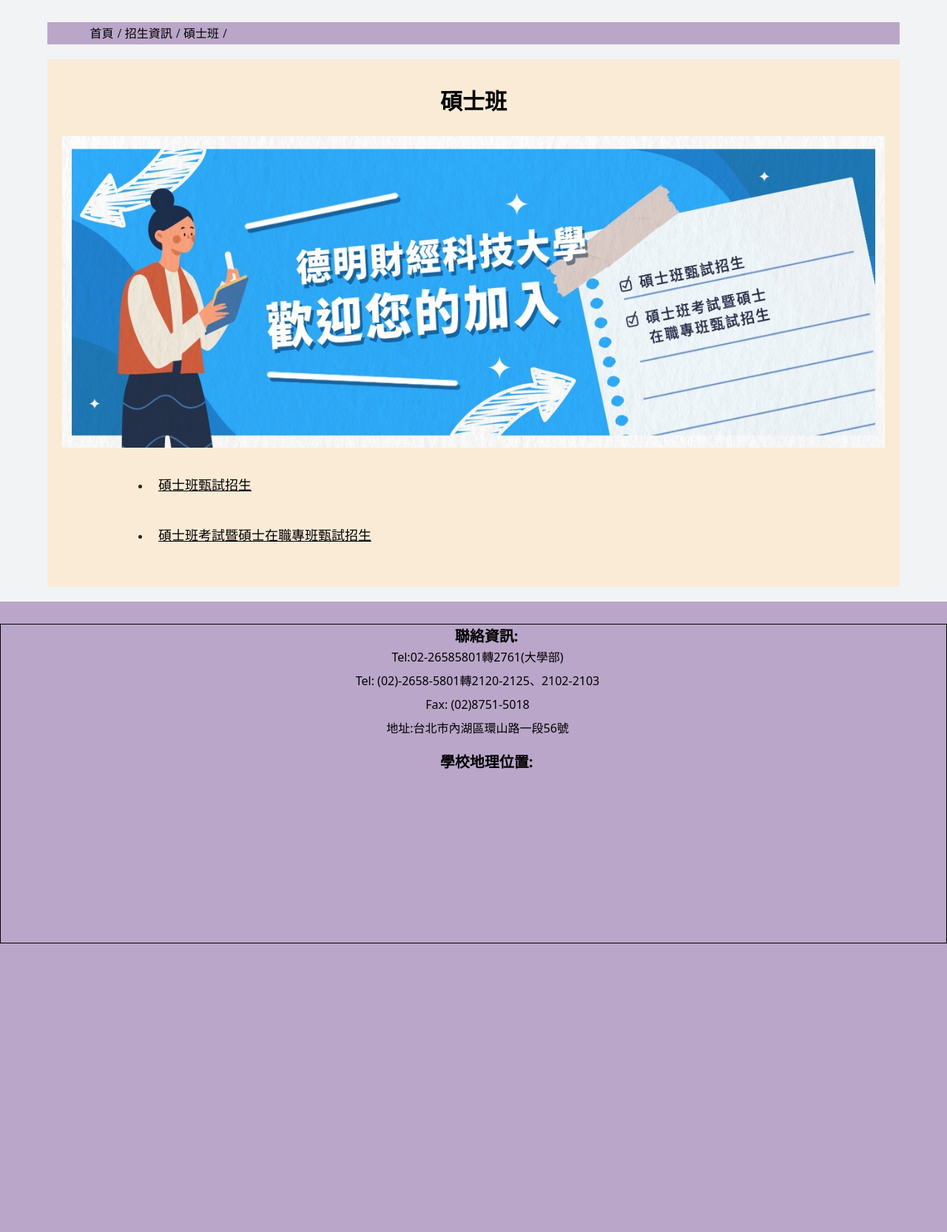
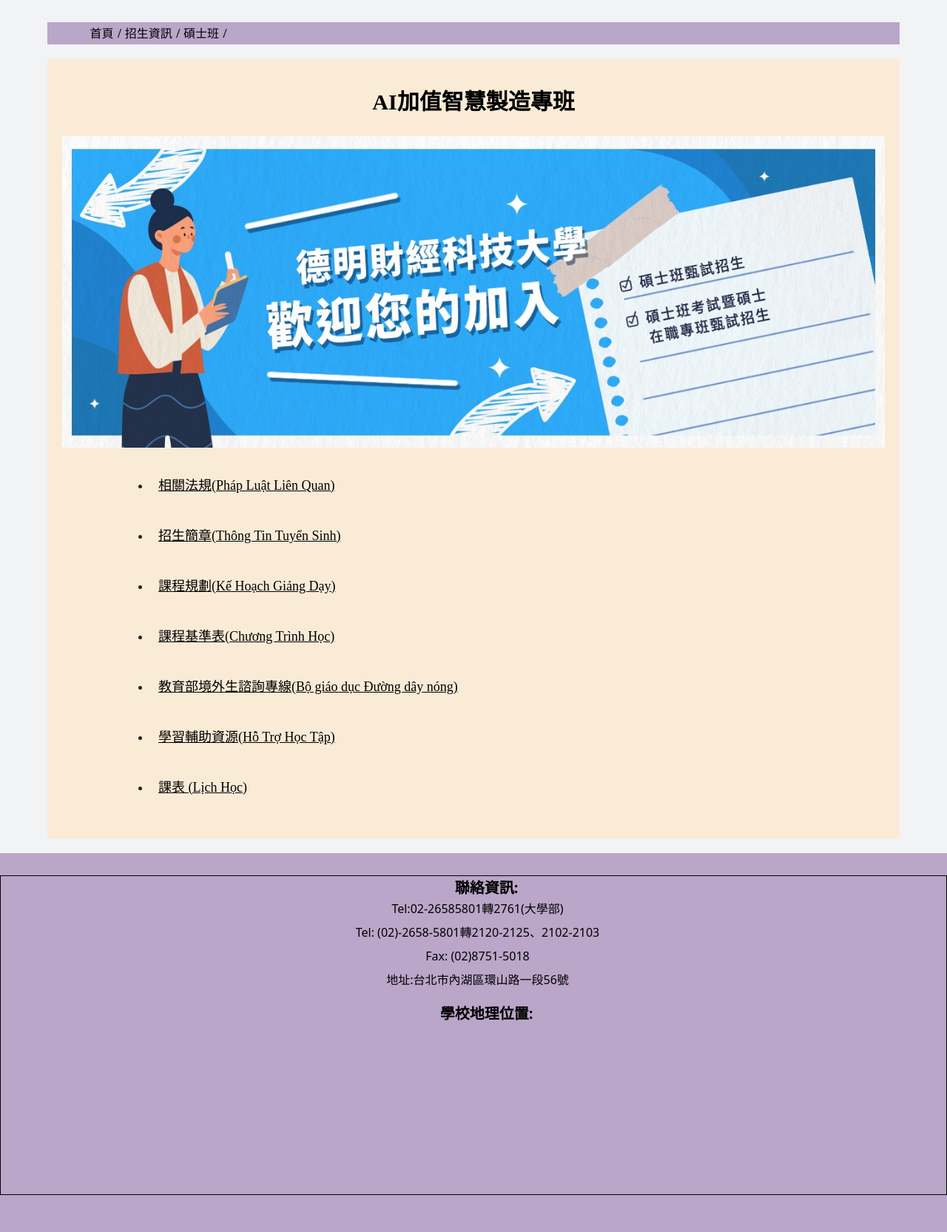
Before and after one commit to PinQiH/DMIS_IM, a PHP site: page /DMIS_IM/pages/navbar-sublist/Admissions-List/masterDegree.php in a window 1280 px wide. Shown: the part 219-1884 px from the top of the page at 74% size. Before the commit the page ends 1494 px from the top, so only its background shows below. Run offline with PHP 8.4, Linux system fonts and the light colour scheme; grey boxes are pictures that could not be loaded.

Commit message:
修改導覽頁

```diff
--- a/components/Header/header.php
+++ b/components/Header/header.php
@@ -145,23 +145,23 @@
                                             <li>
                                                 <hr class="dropdown-divider">
                                             </li>
-                                            <li><a class="dropdown-item" href="./pages/navbar-sublist/Admissions-List/gra2.php">課程規劃(Kế Hoạch Giảng Dạy)</a></li>
+                                            <li><a class="dropdown-item" href="./pages/navbar-sublist/Admissions-List/gra3.php">課程規劃(Kế Hoạch Giảng Dạy)</a></li>
                                             <li>
                                                 <hr class="dropdown-divider">
                                             </li>
-                                            <li><a class="dropdown-item" href="./pages/navbar-sublist/Admissions-List/gra2.php">課程基準表(Chương Trình Học)</a></li>
+                                            <li><a class="dropdown-item" href="./pages/navbar-sublist/Admissions-List/gra4.php">課程基準表(Chương Trình Học)</a></li>
                                             <li>
                                                 <hr class="dropdown-divider">
                                             </li>
-                                            <li><a class="dropdown-item" href="./pages/navbar-sublist/Admissions-List/gra2.php">教育部境外生諮詢專線(Bộ giáo dục Đường dây nóng)</a></li>
+                                            <li><a class="dropdown-item" href="./pages/navbar-sublist/Admissions-List/gra5.php">教育部境外生諮詢專線(Bộ giáo dục Đường dây nóng)</a></li>
                                             <li>
                                                 <hr class="dropdown-divider">
                                             </li>
-                                            <li><a class="dropdown-item" href="./pages/navbar-sublist/Admissions-List/gra2.php">學習輔助資源(Hỗ Trợ Học Tập)</a></li>
+                                            <li><a class="dropdown-item" href="./pages/navbar-sublist/Admissions-List/gra6.php">學習輔助資源(Hỗ Trợ Học Tập)</a></li>
                                             <li>
                                                 <hr class="dropdown-divider">
                                             </li>
-                                            <li><a class="dropdown-item" href="./pages/navbar-sublist/Admissions-List/gra2.php">課表 (Lịch Học)</a></li>
+                                            <li><a class="dropdown-item" href="./pages/navbar-sublist/Admissions-List/gra7.php">課表 (Lịch Học)</a></li>
                                         </ul>
                                     </li>
 
--- a/pages/navbar-sublist/Admissions-List/masterDegree.php
+++ b/pages/navbar-sublist/Admissions-List/masterDegree.php
@@ -21,7 +21,7 @@
 
         <div class="main">
             <div class="title">
-                <h2>碩士班</h2>
+                <h2>AI加值智慧製造專班</h2>
             </div>
 
             <div class="photo">
@@ -30,8 +30,13 @@
 
             <div class="detail">
                 <ul>
-                    <li><a class="dropdown-item" href="./pages/navbar-sublist/Admissions-List/gra1.php">碩士班甄試招生</a></li>
-                    <li><a class="dropdown-item" href="./pages/navbar-sublist/Admissions-List/gra2.php">碩士班考試暨碩士在職專班甄試招生</a></li>
+                    <li><a class="dropdown-item" href="./pages/navbar-sublist/Admissions-List/gra1.php">相關法規(Pháp Luật Liên Quan)</a></li>
+                    <li><a class="dropdown-item" href="./pages/navbar-sublist/Admissions-List/gra2.php">招生簡章(Thông Tin Tuyển Sinh)</a></li>
+                    <li><a class="dropdown-item" href="./pages/navbar-sublist/Admissions-List/gra3.php">課程規劃(Kế Hoạch Giảng Dạy)</a></li>
+                    <li><a class="dropdown-item" href="./pages/navbar-sublist/Admissions-List/gra4.php">課程基準表(Chương Trình Học)</a></li>
+                    <li><a class="dropdown-item" href="./pages/navbar-sublist/Admissions-List/gra5.php">教育部境外生諮詢專線(Bộ giáo dục Đường dây nóng)</a></li>
+                    <li><a class="dropdown-item" href="./pages/navbar-sublist/Admissions-List/gra6.php">學習輔助資源(Hỗ Trợ Học Tập)</a></li>
+                    <li><a class="dropdown-item" href="./pages/navbar-sublist/Admissions-List/gra7.php">課表 (Lịch Học)</a></li>
                 </ul>
             </div>
         </div>
```
Also changed, not shown: pages/navbar-sublist/Admissions-List/gra3.php (added), pages/navbar-sublist/Admissions-List/gra4.php (added), pages/navbar-sublist/Admissions-List/gra5.php (added), pages/navbar-sublist/Admissions-List/gra6.php (added), pages/navbar-sublist/Admissions-List/gra7.php (added).
